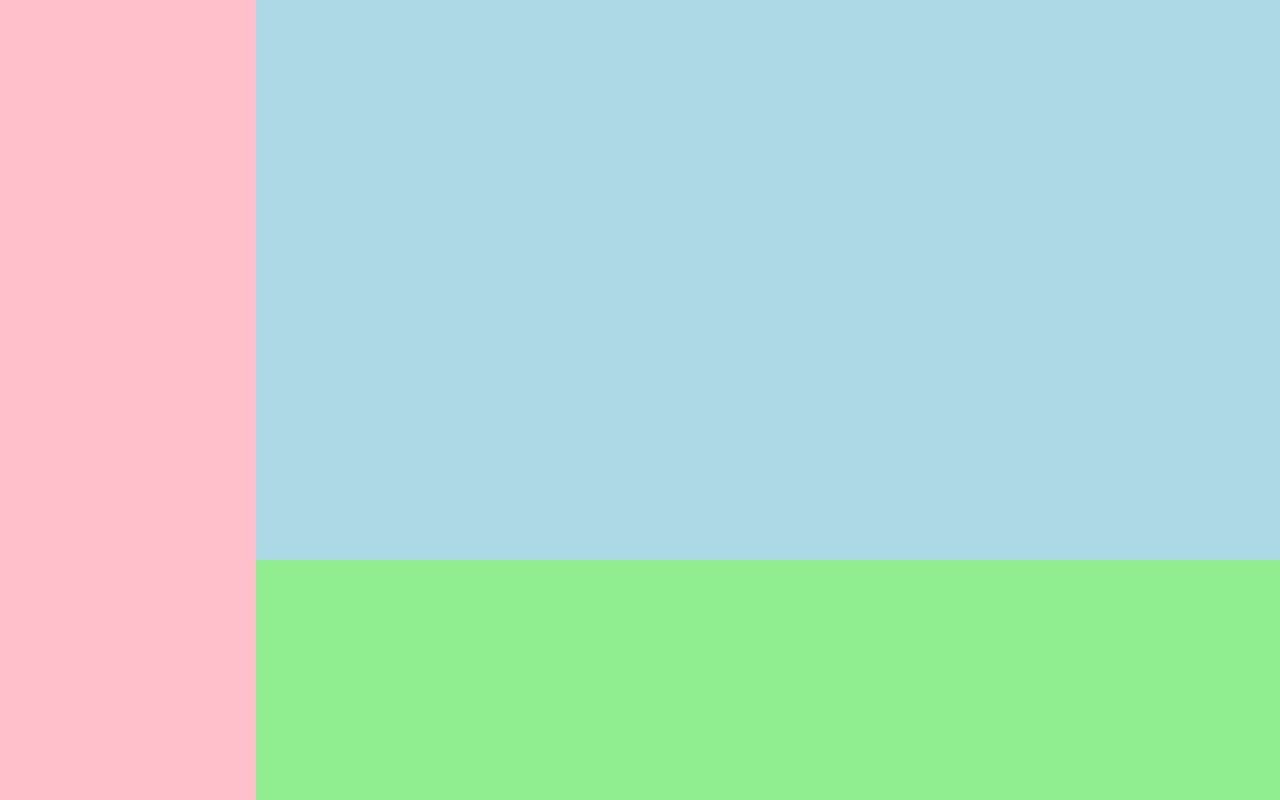
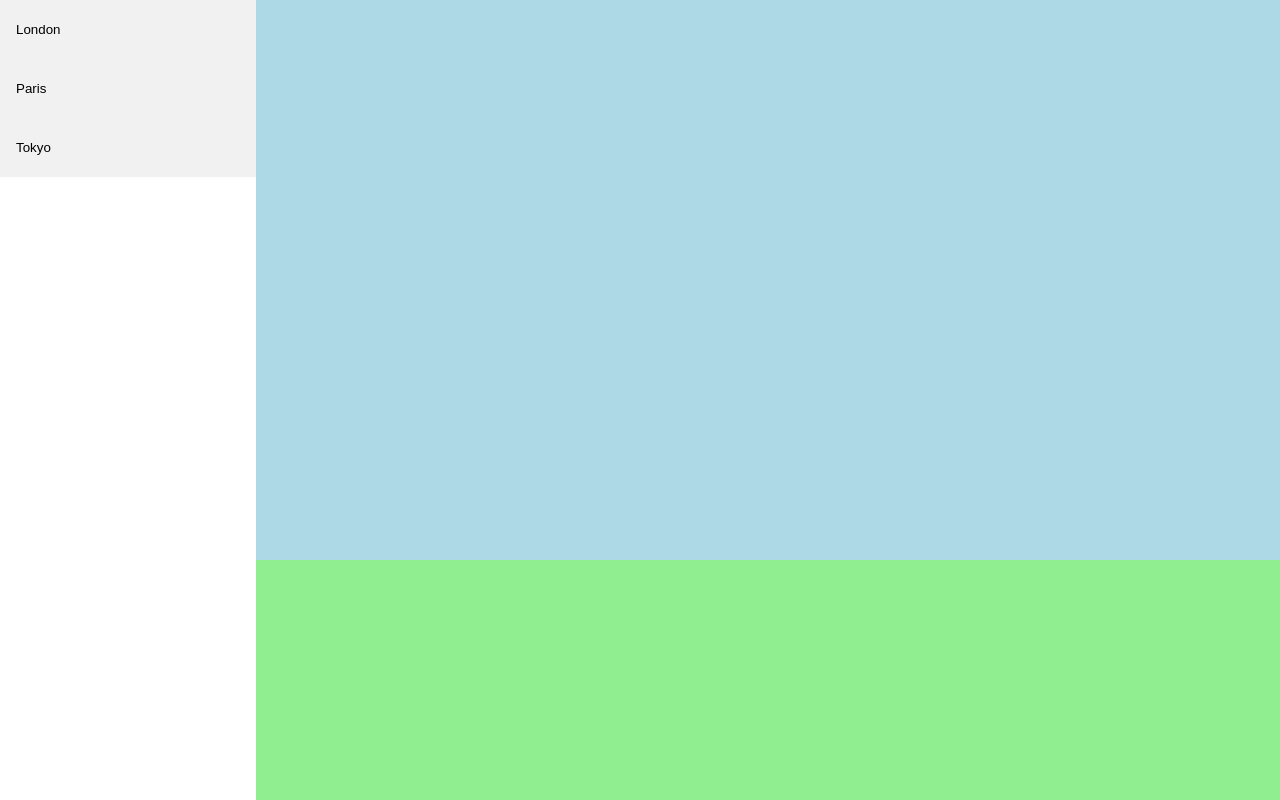
Before and after one commit to rubenbaskaran/epj-syd-extension, a React (Create React App) app: page / in a window 1280 px wide. Built offline with nearby package versions, Linux system fonts and the light colour scheme.

Commit message:
added menu

```diff
--- /dev/null
+++ b/src/App.css
@@ -0,0 +1,21 @@
+button {
+  background-color: #f1f1f1;
+  padding: 22px 16px;
+  width: 100%;
+  border: none;
+  text-align: left;
+  cursor: pointer;
+}
+
+button:hover {
+  transition: 0.3s;
+  background-color: #ddd;
+}
+
+button.active {
+  background-color: #ccc;
+}
+
+.content {
+  padding: 0px 12px;
+}
--- a/src/App.js
+++ b/src/App.js
@@ -1,4 +1,9 @@
+import React from "react";
+import "./App.css";
+
 function App() {
+  const [chosenMenuItem, setChosenMenuItem] = React.useState(null);
+
   return (
     <div
       style={{
@@ -14,9 +19,30 @@ function App() {
           flexDirection: "column",
           flex: 1,
           height: "100%",
-          backgroundColor: "pink",
+          backgroundColor: "white",
         }}
-      ></div>
+      >
+        <div>
+          <button
+            className={chosenMenuItem === "London" ? "active" : ""}
+            onClick={() => setChosenMenuItem("London")}
+          >
+            London
+          </button>
+          <button
+            className={chosenMenuItem === "Paris" ? "active" : ""}
+            onClick={() => setChosenMenuItem("Paris")}
+          >
+            Paris
+          </button>
+          <button
+            className={chosenMenuItem === "Tokyo" ? "active" : ""}
+            onClick={() => setChosenMenuItem("Tokyo")}
+          >
+            Tokyo
+          </button>
+        </div>
+      </div>
       <div
         style={{
           display: "flex",
@@ -33,7 +59,28 @@ function App() {
             width: "100%",
             backgroundColor: "lightblue",
           }}
-        ></div>
+        >
+          {chosenMenuItem === "London" && (
+            <div className="content">
+              <h3>London</h3>
+              <p>London is the capital city of England.</p>
+            </div>
+          )}
+
+          {chosenMenuItem === "Paris" && (
+            <div className="content">
+              <h3>Paris</h3>
+              <p>Paris is the capital of France.</p>
+            </div>
+          )}
+
+          {chosenMenuItem === "Tokyo" && (
+            <div className="content">
+              <h3>Tokyo</h3>
+              <p>Tokyo is the capital of Japan.</p>
+            </div>
+          )}
+        </div>
         <div
           style={{
             display: "flex",
```
